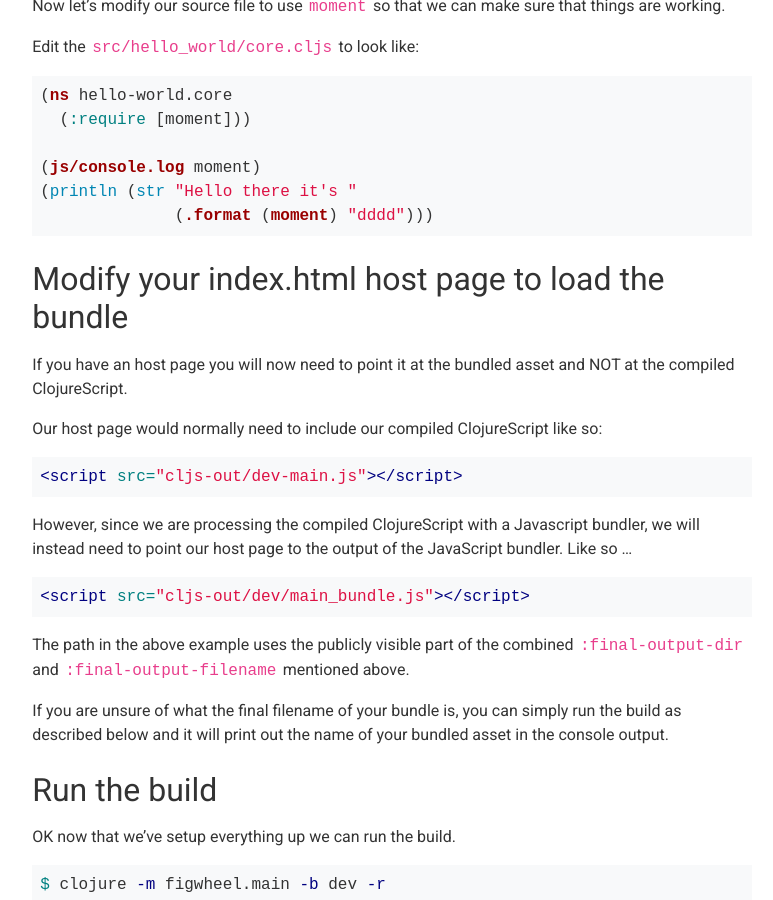
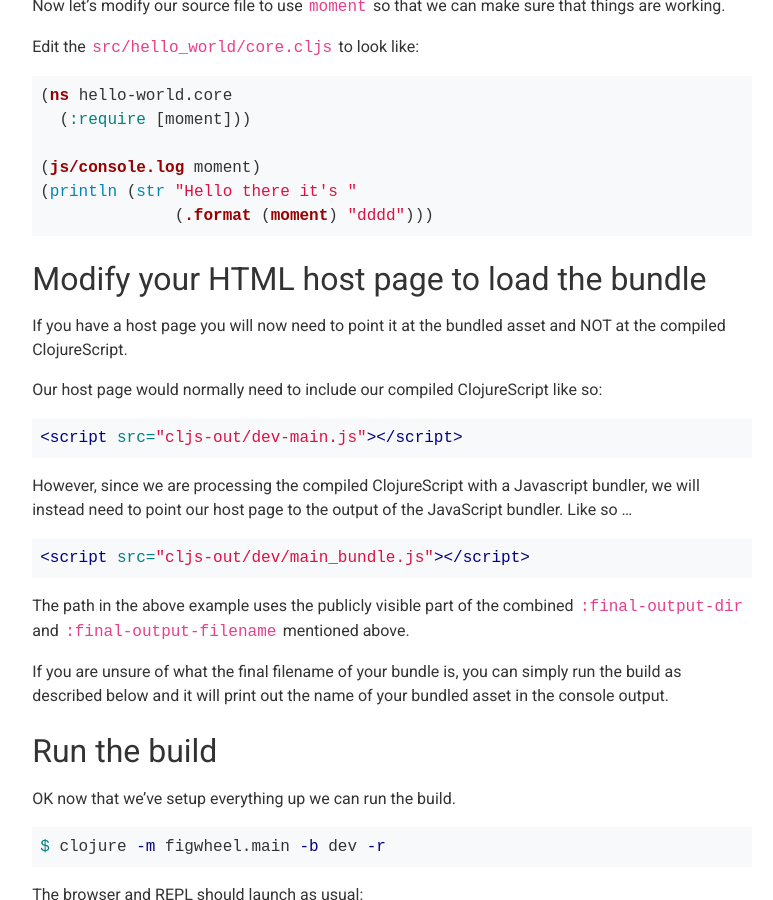
Before and after one commit to bhauman/figwheel-main, a Jekyll site: the page built from docs/docs/npm.md, in a window 1280 px wide and 900 px high, scrolled down 4890 px. Shown: the whole window, without its empty margins (83-856 px from the left). Built offline with Jekyll 4.4.1, drawn with Linux system fonts in a browser that asks for light colours.

Commit message:
more npm doc tweaks

````diff
--- a/docs/docs/npm.md
+++ b/docs/docs/npm.md
@@ -270,9 +270,9 @@ Edit the `src/hello_world/core.cljs` to look like:
               (.format (moment) "dddd")))
 ```
 
-## Modify your index.html host page to load the bundle
+## Modify your HTML host page to load the bundle
 
-If you have an host page you will now need to point it at the bundled
+If you have a host page you will now need to point it at the bundled
 asset and NOT at the compiled ClojureScript.
 
 Our host page would normally need to include our compiled
````
